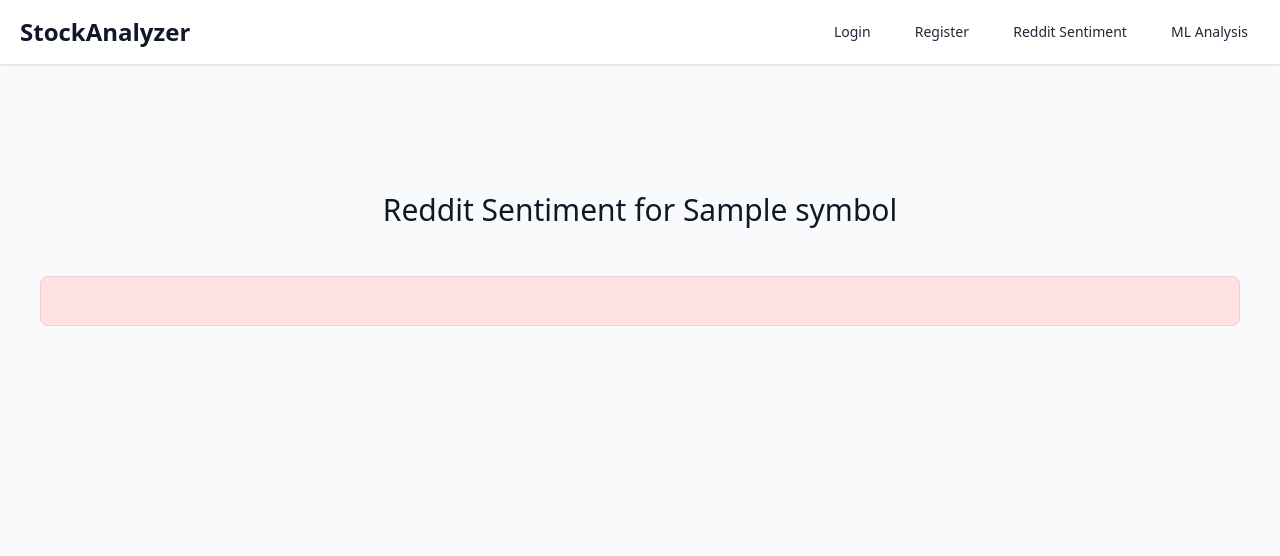
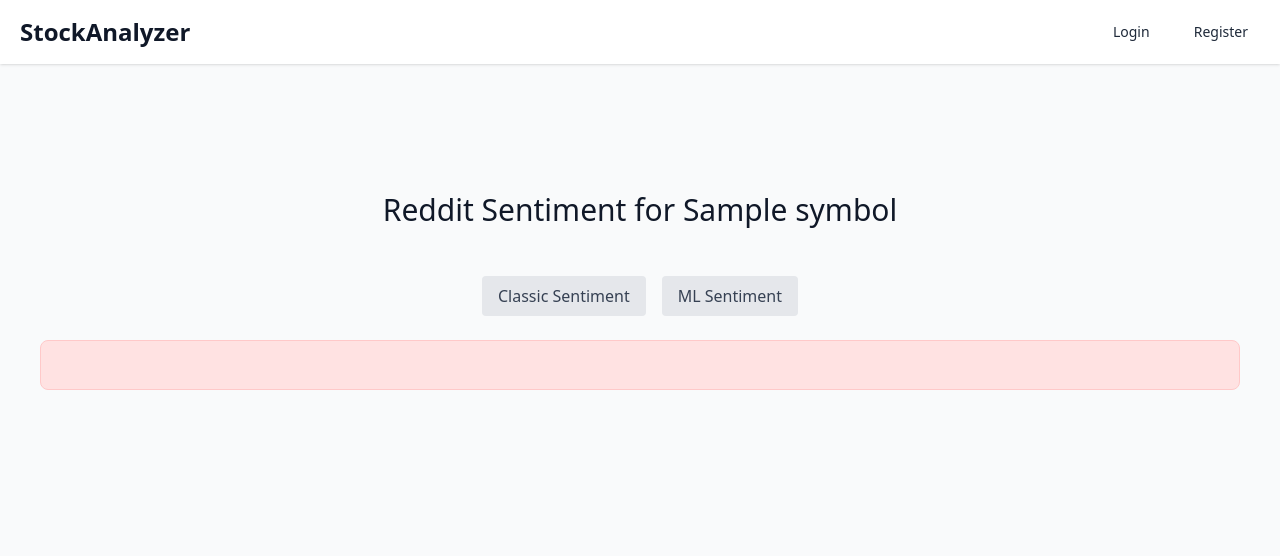
Before and after one commit to Sok205/RedditStockAnalyzer, a Django app: template templates/stock/sentiment.html in a window 1280 px wide. Shown: the top 556 px of the page. Run offline with Django 5.2, Linux system fonts and the light colour scheme; the template is opened without the code that fills it: most values are stand-ins (such as "Sample title", 1, 10 or a date in 2020); some libraries are stand-ins or nearby versions.

Commit message:
User can now switch between sentiments, also user can choose his favourite stocks

```diff
--- a/templates/base.html
+++ b/templates/base.html
@@ -38,16 +38,6 @@
             Register
           </a>
         {% endif %}
-
-        <!-- Feature Links -->
-        <a href="{% url 'reddit_sentiment' %}"
-           class="inline-block text-sm px-3 py-1 rounded hover:bg-red-100 transition">
-          Reddit Sentiment
-        </a>
-        <a href="{% url 'reddit_sentiment_ml' %}"
-           class="inline-block text-sm px-3 py-1 rounded hover:bg-red-100 transition">
-          ML Analysis
-        </a>
       </nav>
     </div>
   </header>
--- a/templates/stock/home.html
+++ b/templates/stock/home.html
@@ -23,7 +23,6 @@
           <div class="p-2 w-full">
             <div class="relative">
               {{ field.label_tag }}
-              {# render_field safely injects attrs onto the widget #}
               {% render_field field class="w-full bg-gray-100 bg-opacity-50 rounded border border-gray-300 focus:border-red-500 focus:bg-white focus:ring-2 focus:ring-red-200 text-base outline-none text-gray-700 py-1 px-3 leading-8 transition-colors duration-200 ease-in-out" %}
               {% if field.errors %}
                 <p class="text-red-500 text-xs italic mt-1">
--- a/templates/stock/sentiment.html
+++ b/templates/stock/sentiment.html
@@ -8,7 +8,16 @@
         Reddit Sentiment for {{ symbol }}
       </h1>
     </div>
-
+      <div class="mb-6 flex justify-center space-x-4">
+            <a href="{% url 'reddit_sentiment' %}?symbol={{ symbol }}"
+            class="px-4 py-2 rounded {% if request.resolver_match.url_name == 'reddit_sentiment' %}bg-red-500 text-white{% else %}bg-gray-200 text-gray-700{% endif %}">
+            Classic Sentiment
+            </a>
+            <a href="{% url 'reddit_sentiment_ml' %}?symbol={{ symbol }}"
+            class="px-4 py-2 rounded {% if request.resolver_match.url_name == 'reddit_sentiment_ml' %}bg-red-500 text-white{% else %}bg-gray-200 text-gray-700{% endif %}">
+            ML Sentiment
+            </a>
+    </div>
     {% if result.success %}
       <!-- Summary Cards -->
       <div class="flex flex-wrap -m-4 mb-12">
--- a/templates/user/profile.html
+++ b/templates/user/profile.html
@@ -12,7 +12,10 @@
   <ul>
     {% for stock in favourites %}
       <li class="mb-2 flex items-center">
-        <span class="mr-4">{{ stock.symbol }}</span>
+
+          <a href="{% url 'reddit_sentiment' %}?symbol={{ stock.symbol }}" class="text-blue-500 hover:underline mr-2">
+            <span class="mr-4">{{ stock.symbol }}</span>
+          </a>
         <form method="post" action="{% url 'remove_favourite_stock' stock.symbol %}">
           {% csrf_token %}
           <button type="submit" class="text-red-500 hover:underline">Remove</button>
--- a/theme/static/css/dist/styles.css
+++ b/theme/static/css/dist/styles.css
@@ -312,6 +312,9 @@
   .mt-10 {
     margin-top: calc(var(--spacing) * 10);
   }
+  .mr-2 {
+    margin-right: calc(var(--spacing) * 2);
+  }
   .mr-4 {
     margin-right: calc(var(--spacing) * 4);
   }
@@ -518,6 +521,9 @@
   .bg-gray-100 {
     background-color: var(--color-gray-100);
   }
+  .bg-gray-200 {
+    background-color: var(--color-gray-200);
+  }
   .bg-green-500 {
     background-color: var(--color-green-500);
   }
@@ -651,6 +657,9 @@
   .font-semibold {
     --tw-font-weight: var(--font-weight-semibold);
     font-weight: var(--font-weight-semibold);
+  }
+  .text-blue-500 {
+    color: var(--color-blue-500);
   }
   .text-blue-600 {
     color: var(--color-blue-600);
```
Also changed, not shown: templates/stock/sentimentml.html (+10 -1 lines).
